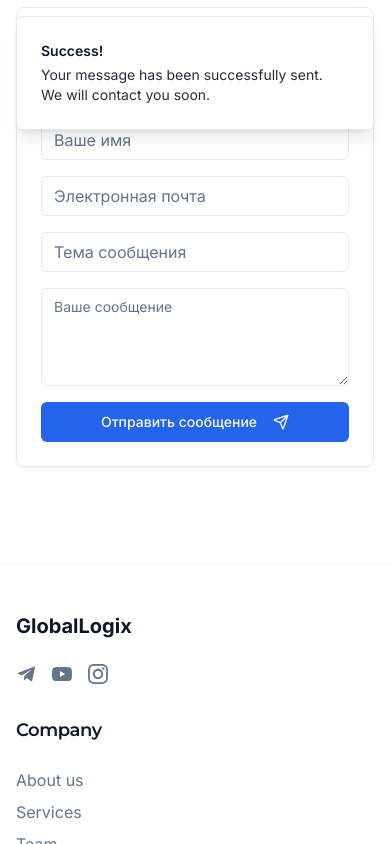
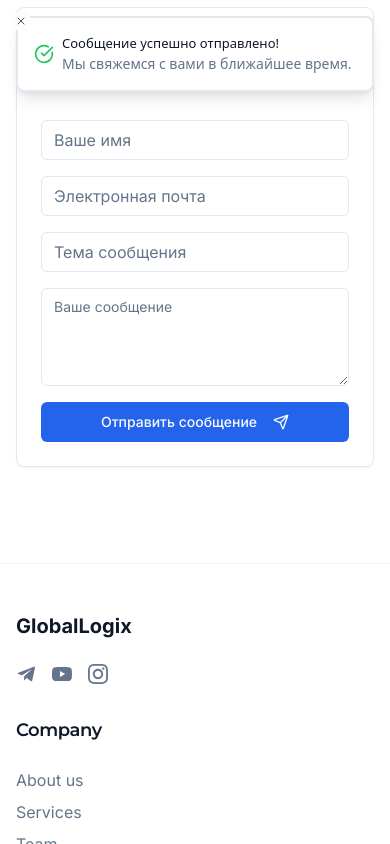
Before and after one commit to Tofy00/global-logix-portal, a React (Vite) app: page / in a window 390 px wide. Both pictures are taken after typing "Sample", "name@example.com", "Sample", "Sample" into the empty fields and a click on the button "Отправить сообщение". Shown: the part 6503-7347 px from the top of the page. Built offline with nearby package versions, Linux system fonts and the light colour scheme.

Commit message:
feat: Add success toast notification
Adds a toast notification for successful form submissions in the contact section. The notification includes a success message, auto-hiding functionality, and a close button. It is styled to match the site's theme and is responsive.

```diff
--- a/src/components/ContactSection.tsx
+++ b/src/components/ContactSection.tsx
@@ -5,37 +5,52 @@ import { Button } from "@/components/ui/button";
 import { Input } from "@/components/ui/input";
 import { Textarea } from "@/components/ui/textarea";
 import { Card, CardContent } from "@/components/ui/card";
-import { useToast } from "@/hooks/use-toast";
-import { MapPin, Mail, Clock, Send } from "lucide-react";
+import { toast } from "sonner";
+import { MapPin, Mail, Clock, Send, CheckCircle } from "lucide-react";
 import ScrollReveal from "@/components/ScrollReveal";
 
 const ContactSection = () => {
   const { t } = useLanguage();
-  const { toast } = useToast();
 
   // Contact form state
   const [name, setName] = useState("");
   const [email, setEmail] = useState("");
   const [subject, setSubject] = useState("");
   const [message, setMessage] = useState("");
+  const [isSubmitting, setIsSubmitting] = useState(false);
 
   const handleContactSubmit = (e: React.FormEvent) => {
     e.preventDefault();
+    setIsSubmitting(true);
 
     // In a real app, here you would send this to your backend
     console.log("Contact form submitted:", { name, email, subject, message });
 
-    toast({
-      title: t("common.success"),
-      description: t("common.successMessage"),
-      duration: 3000,
-    });
+    // Simulate API call with timeout
+    setTimeout(() => {
+      // Show success notification with Sonner toast
+      toast.success(
+        <div className="flex items-center gap-2">
+          <CheckCircle className="h-5 w-5 text-green-500" />
+          <div className="flex flex-col">
+            <span className="font-medium">Сообщение успешно отправлено!</span>
+            <span className="text-sm text-muted-foreground">Мы свяжемся с вами в ближайшее время.</span>
+          </div>
+        </div>,
+        {
+          duration: 5000, // 5 seconds
+          position: "top-center",
+          className: "border-2 border-primary/20 shadow-lg",
+        }
+      );
 
-    // Reset form
-    setName("");
-    setEmail("");
-    setSubject("");
-    setMessage("");
+      // Reset form
+      setName("");
+      setEmail("");
+      setSubject("");
+      setMessage("");
+      setIsSubmitting(false);
+    }, 800); // Simulate network delay for better UX
   };
 
   const contactInfo = [
@@ -126,6 +141,7 @@ const ContactSection = () => {
                       onChange={(e) => setName(e.target.value)}
                       required
                       className="bg-background transition-all duration-300 hover:border-primary focus:border-primary"
+                      disabled={isSubmitting}
                     />
                   </div>
                   <div className="transform transition-all duration-300 hover:translate-x-1">
@@ -136,6 +152,7 @@ const ContactSection = () => {
                       onChange={(e) => setEmail(e.target.value)}
                       required
                       className="bg-background transition-all duration-300 hover:border-primary focus:border-primary"
+                      disabled={isSubmitting}
                     />
                   </div>
                   <div className="transform transition-all duration-300 hover:translate-x-1">
@@ -146,6 +163,7 @@ const ContactSection = () => {
                       onChange={(e) => setSubject(e.target.value)}
                       required
                       className="bg-background transition-all duration-300 hover:border-primary focus:border-primary"
+                      disabled={isSubmitting}
                     />
                   </div>
                   <div className="transform transition-all duration-300 hover:translate-x-1">
@@ -156,13 +174,15 @@ const ContactSection = () => {
                       rows={4}
                       required
                       className="bg-background transition-all duration-300 hover:border-primary focus:border-primary"
+                      disabled={isSubmitting}
                     />
                   </div>
                   <Button
                     type="submit"
                     className="w-full transform transition-all duration-300 hover:scale-102 hover:shadow-md"
+                    disabled={isSubmitting}
                   >
-                    Отправить сообщение
+                    {isSubmitting ? "Отправка..." : "Отправить сообщение"}
                     <Send className="ml-2 h-4 w-4 transform transition-all duration-300 group-hover:translate-x-1" />
                   </Button>
                 </form>
--- a/src/components/ui/sonner.tsx
+++ b/src/components/ui/sonner.tsx
@@ -1,3 +1,4 @@
+
 import { useTheme } from "next-themes"
 import { Toaster as Sonner } from "sonner"
 
@@ -13,13 +14,16 @@ const Toaster = ({ ...props }: ToasterProps) => {
       toastOptions={{
         classNames: {
           toast:
-            "group toast group-[.toaster]:bg-background group-[.toaster]:text-foreground group-[.toaster]:border-border group-[.toaster]:shadow-lg",
+            "group toast group-[.toaster]:bg-background group-[.toaster]:text-foreground group-[.toaster]:border-border group-[.toaster]:shadow-lg group-[.toaster]:data-[animated=true]:animate-fade-in group-[.toaster]:data-[animated=true]:animate-scale-in",
           description: "group-[.toast]:text-muted-foreground",
           actionButton:
             "group-[.toast]:bg-primary group-[.toast]:text-primary-foreground",
           cancelButton:
             "group-[.toast]:bg-muted group-[.toast]:text-muted-foreground",
+          success: "group-[.toast]:border-green-500/30 group-[.toast]:bg-green-500/10",
         },
+        duration: 5000, // 5 seconds by default
+        closeButton: true, // This adds the close button to all toasts
       }}
       {...props}
     />
```
